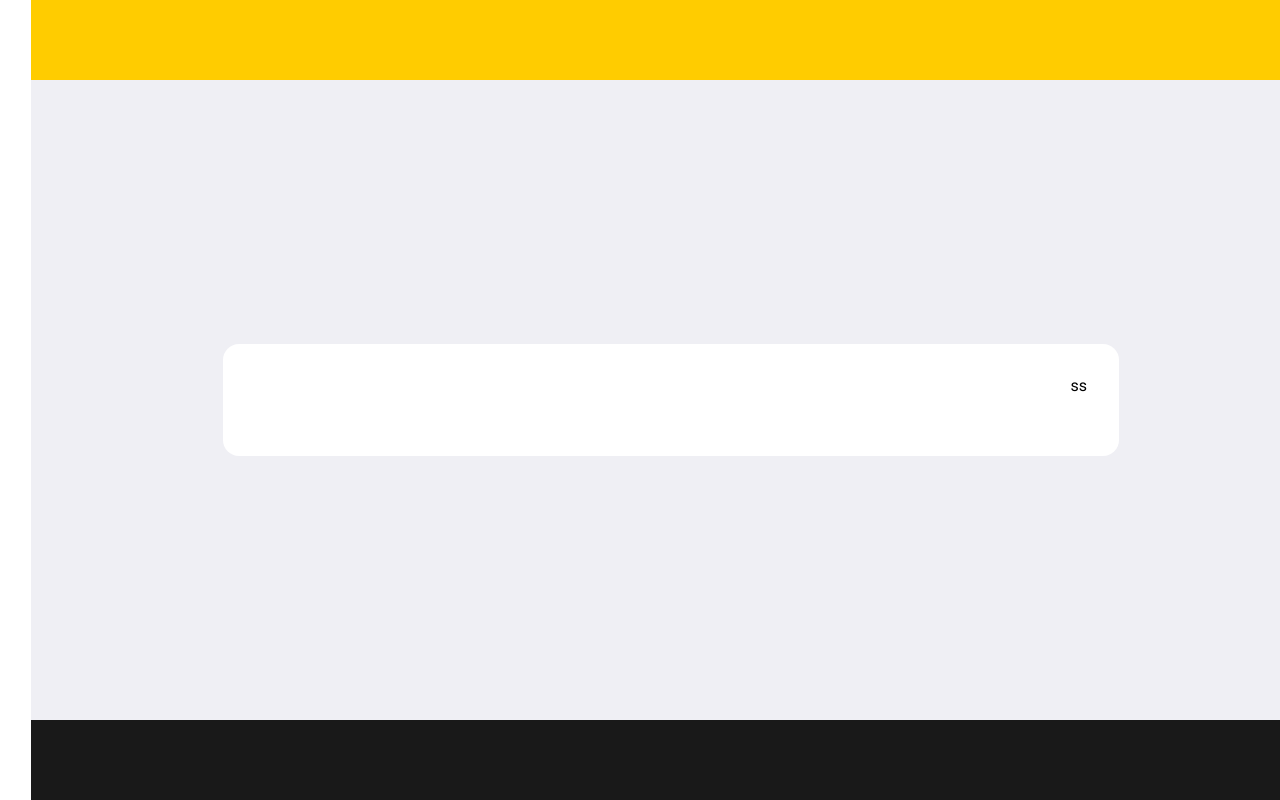
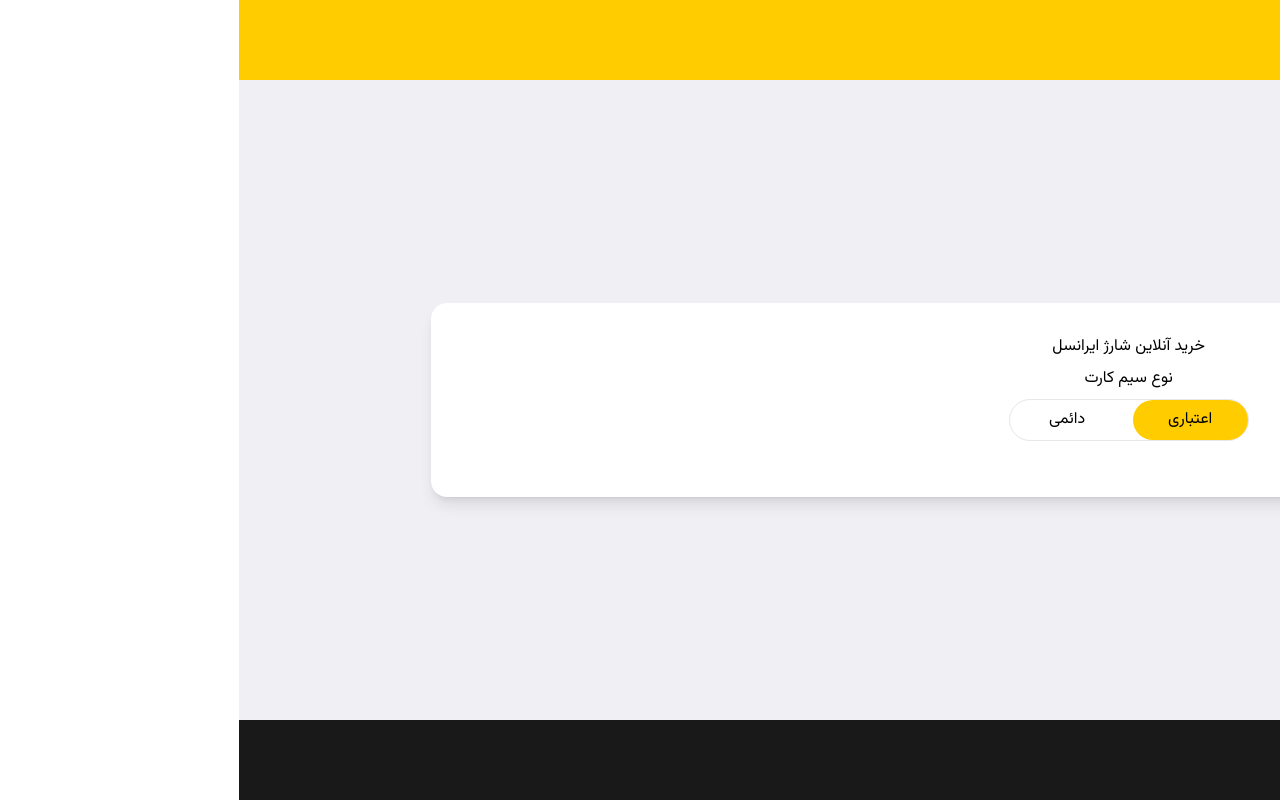
Before and after one commit to farhadimrf/pars-tasmim-task, a Next.js app: page /charge in a window 1280 px wide. Built offline with nearby package versions, Linux system fonts and the light colour scheme.

Commit message:
feat(card-type): implementing cardType component

```diff
--- a/app/charge/page.tsx
+++ b/app/charge/page.tsx
@@ -1,7 +1,7 @@
-import Box from "@/components/ui/Box";
+import ChargePage from "@/pages/chargePage";
 
-const ChargePage = () => {
-  return <Box className="p-8 pb-14 sm:mx-6 max-w-4xl bg-white rounded-2xl">ss</Box>;
+const page = () => {
+  return <ChargePage />;
 };
 
-export default ChargePage;
+export default page;
--- /dev/null
+++ b/components/CardTypeSelector/index.tsx
@@ -0,0 +1,49 @@
+import Box from "@/components/ui/Box";
+import Button from "@/components/ui/Button";
+import { cn } from "@/utils/cn";
+
+type CardTypeSelectorProps = {
+  className?: React.ComponentProps<"div">["className"];
+  cardType: "credit" | "permanent";
+  onSelectedCard: (_value: "credit" | "permanent") => void;
+};
+type CardItemsType = {
+  label: string;
+  value: "credit" | "permanent";
+};
+const cardItems: CardItemsType[] = [
+  { label: "اعتباری", value: "credit" },
+  { label: "دائمی", value: "permanent" },
+];
+
+const CardTypeSelector: React.FC<CardTypeSelectorProps> = ({
+  className,
+  cardType,
+  onSelectedCard,
+}) => {
+  const handleSelectedCardType = (value: "credit" | "permanent") => {
+    onSelectedCard(value);
+    console.log("card", cardType);
+  };
+
+  return (
+    <div className={cn("flex flex-col gap-2 items-center justify-center", className)}>
+      <h1>خرید آنلاین شارژ ایرانسل</h1>
+      <h6>نوع سیم کارت</h6>
+      <Box className="border  flex gap-2 w-60 rounded-3xl">
+        {cardItems.map((card) => (
+          <Button
+            key={card.value}
+            label={card.label}
+            onClick={() => handleSelectedCardType(card.value)}
+            className={cn("p-2", {
+              "bg-primary-color": cardType === card.value,
+            })}
+          />
+        ))}
+      </Box>
+    </div>
+  );
+};
+
+export default CardTypeSelector;
--- /dev/null
+++ b/components/ui/Button/index.tsx
@@ -0,0 +1,20 @@
+import { cn } from "@/utils/cn";
+
+const Button = ({
+  label,
+  className,
+  type = "button",
+  ...rest
+}: React.ComponentProps<"button"> & { label: string }) => {
+  return (
+    <button
+      type={type}
+      className={cn("flex items-center justify-center  px-2 py-1 rounded-3xl w-full ", className)}
+      {...rest}
+    >
+      <p>{label}</p>
+    </button>
+  );
+};
+
+export default Button;
--- a/package.json
+++ b/package.json
@@ -10,10 +10,13 @@
         "prepare": "husky install"
     },
     "dependencies": {
+        "@hookform/resolvers": "^3.9.0",
         "next": "14.2.3",
         "react": "^18",
         "react-dom": "^18",
-        "tailwind-merge": "^2.5.2"
+        "react-hook-form": "^7.53.0",
+        "tailwind-merge": "^2.5.2",
+        "zod": "^3.23.8"
     },
     "devDependencies": {
         "@types/node": "^20",
--- /dev/null
+++ b/pages/chargePage/index.tsx
@@ -0,0 +1,41 @@
+"use client";
+import { useState } from "react";
+import { FormProvider, useForm } from "react-hook-form";
+
+import CardTypeSelector from "@/components/CardTypeSelector";
+import Box from "@/components/ui/Box";
+import { rechargeFormResolver, RechargeFormType } from "@/schemas/rechargeSchema";
+
+const ChargePage = () => {
+  const [cardType, setCardType] = useState<"credit" | "permanent">("credit");
+
+  const methods = useForm<RechargeFormType>({
+    defaultValues: {
+      cardType,
+    },
+    resolver: rechargeFormResolver,
+  });
+
+  const handleSelectedCardType = (value: "credit" | "permanent") => {
+    setCardType(value);
+    methods.setValue("cardType", value);
+  };
+
+  console.log("s", methods.getValues("cardType"));
+
+  return (
+    <Box className="p-8 pb-14 shadow-lg sm:mx-6 max-w-4xl bg-white rounded-2xl">
+      <FormProvider {...methods}>
+        <form className="grid md:grid-cols-5">
+          <CardTypeSelector
+            onSelectedCard={handleSelectedCardType}
+            cardType={cardType}
+            className="md:col-span-2"
+          />
+        </form>
+      </FormProvider>
+    </Box>
+  );
+};
+
+export default ChargePage;
--- /dev/null
+++ b/schemas/rechargeSchema.ts
@@ -0,0 +1,27 @@
+import { zodResolver } from "@hookform/resolvers/zod";
+import { z } from "zod";
+
+const regexPatterns = {
+  mobilePattern: /^09[0-9]{9}$/,
+};
+
+const rechargeScheme = z.intersection(
+  z.object({
+    isAmazingCharge: z.boolean().optional(),
+    mobile: z.string().refine((value) => regexPatterns.mobilePattern.test(value)),
+    email: z.string().email().optional(),
+  }),
+  z.discriminatedUnion("cardType", [
+    z.object({
+      cardType: z.literal("credit"),
+      price: z.number().min(10000).max(900000),
+    }),
+    z.object({
+      cardType: z.literal("permanent"),
+      price: z.number().min(10000).max(2000000),
+    }),
+  ]),
+);
+
+export const rechargeFormResolver = zodResolver(rechargeScheme);
+export type RechargeFormType = z.infer<typeof rechargeScheme>;
--- a/tailwind.config.ts
+++ b/tailwind.config.ts
@@ -9,10 +9,13 @@
   theme: {
     screens: {
       sm: "576px",
+      md: "768px",
+      lg: "1024px",
     },
     extend: {
       colors: {
         "primary-color": "#FFCC00",
+        "secondary-text-color": "#8B8B8D",
         "bg-color": "#EFEFF4",
       },
     },
```
Also changed, not shown: 1 other file (tests, documents, lock files or other folders).
